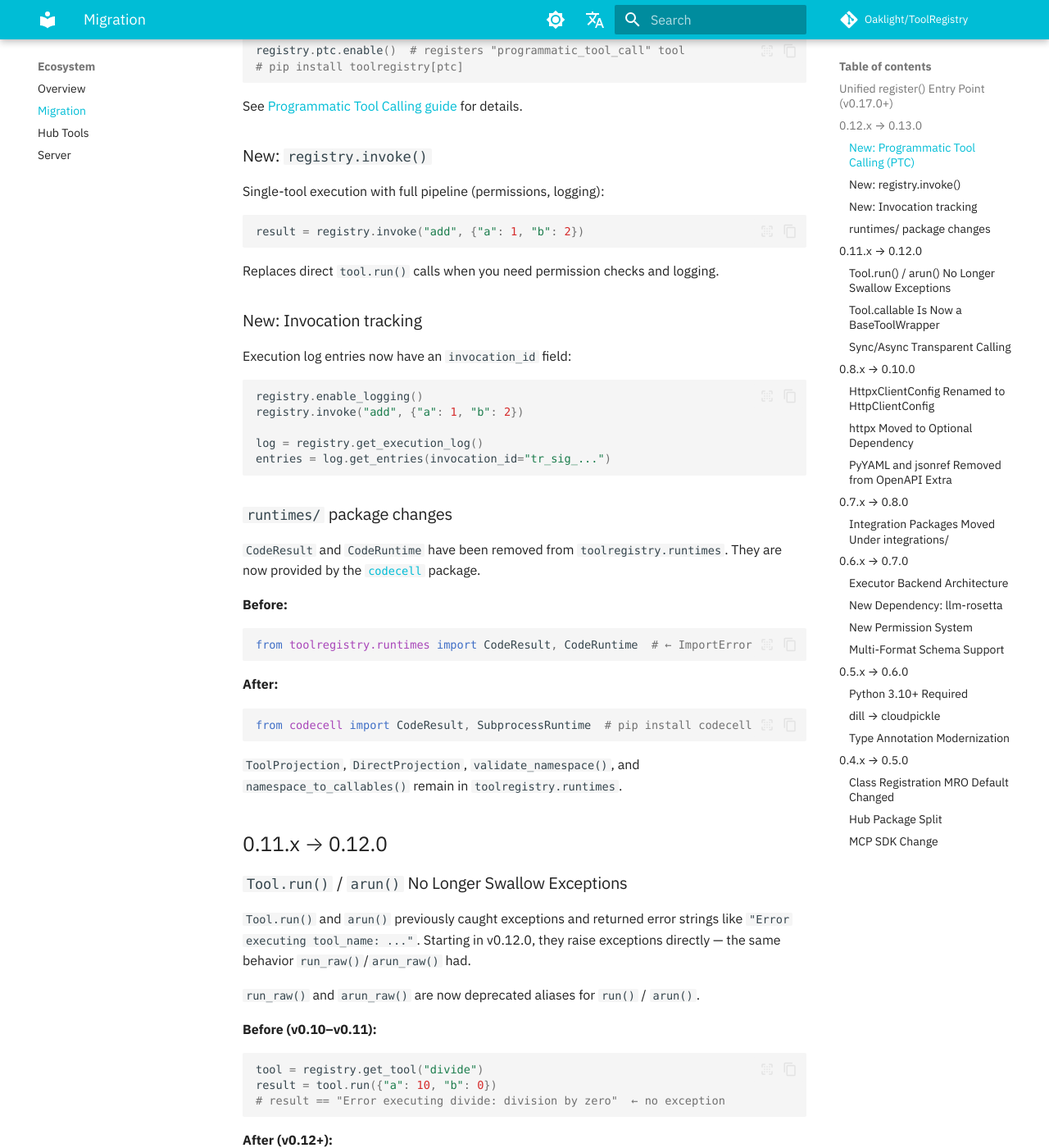
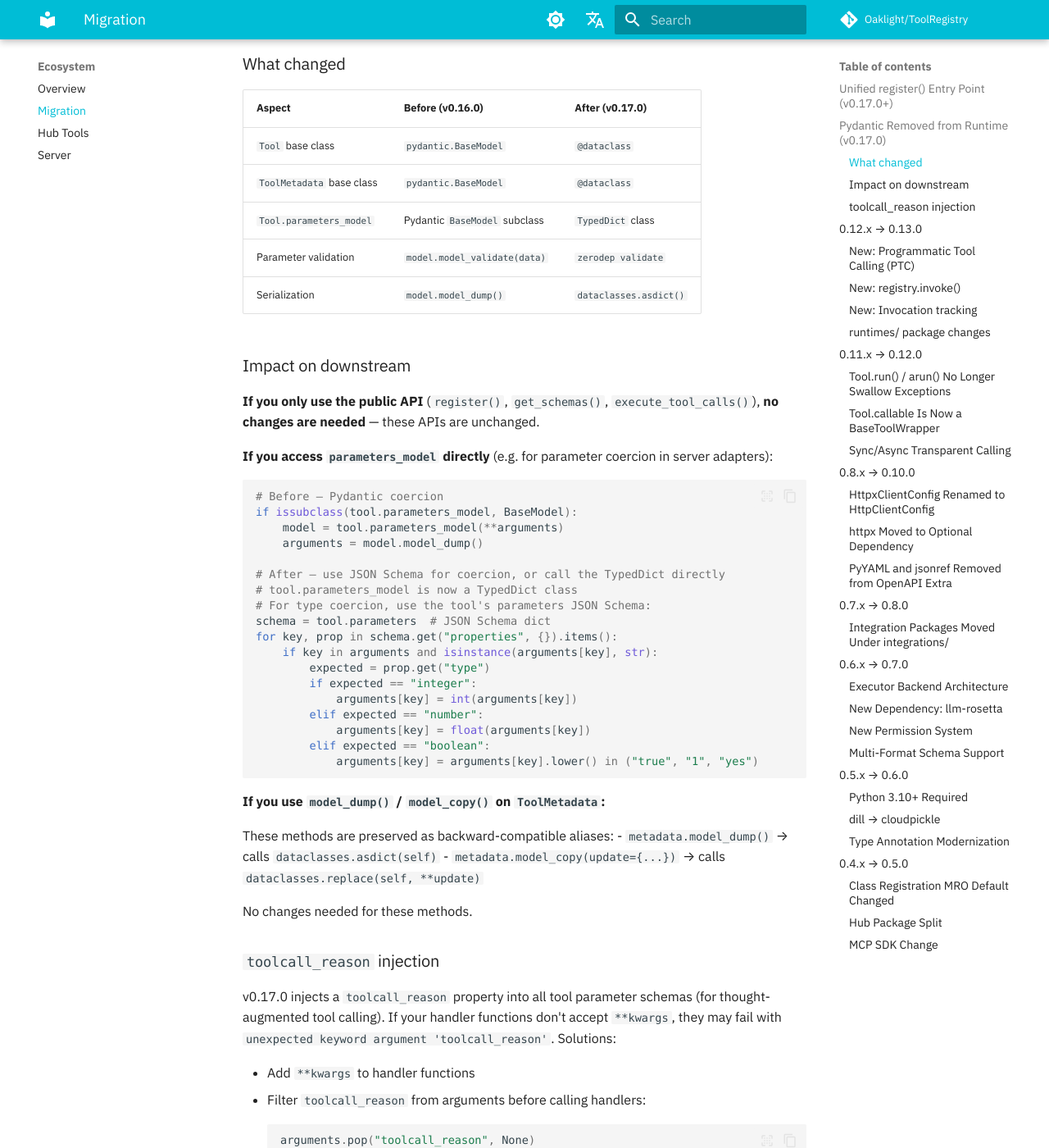
Before and after one commit to Oaklight/ToolRegistry, an MkDocs documentation site: the page built from docs/migration.md, in a window 1280 px wide and 1400 px high, scrolled down 1298 px. Shown: the whole window at 82% size. Built offline with MkDocs 1.6.1 and Material for MkDocs 9.7.7, drawn with Linux system fonts in a browser that asks for light colours; some web fonts are replaced; comment, search, counter and statistics services are not loaded; some of the changed text lies outside the part shown.

Commit message:
docs: add Pydantic removal migration guide, mark as breaking in changelog

````diff
--- a/docs/migration.md
+++ b/docs/migration.md
@@ -21,6 +21,65 @@ All `register_from_*` methods are now **deprecated** in favor of a single `regis
 Auto-detection works for most types — functions, classes, and LangChain tools don't need `source=`. String/dict targets (MCP, OpenAPI) require an explicit `source=` hint.
 
 The old methods continue to work but emit `DeprecationWarning`. They will be removed in a future major version.
+
+## Pydantic Removed from Runtime (v0.17.0)
+
+`Tool` and `ToolMetadata` have been converted from Pydantic `BaseModel` to standard `dataclasses`. `parameters_model` is now a `TypedDict` class (from `zerodep validate`) instead of a Pydantic model.
+
+### What changed
+
+| Aspect | Before (v0.16.0) | After (v0.17.0) |
+|--------|-------------------|------------------|
+| `Tool` base class | `pydantic.BaseModel` | `@dataclass` |
+| `ToolMetadata` base class | `pydantic.BaseModel` | `@dataclass` |
+| `Tool.parameters_model` | Pydantic `BaseModel` subclass | `TypedDict` class |
+| Parameter validation | `model.model_validate(data)` | `zerodep validate` |
+| Serialization | `model.model_dump()` | `dataclasses.asdict()` |
+
+### Impact on downstream
+
+**If you only use the public API** (`register()`, `get_schemas()`, `execute_tool_calls()`), **no changes are needed** — these APIs are unchanged.
+
+**If you access `parameters_model` directly** (e.g. for parameter coercion in server adapters):
+
+```python
+# Before — Pydantic coercion
+if issubclass(tool.parameters_model, BaseModel):
+    model = tool.parameters_model(**arguments)
+    arguments = model.model_dump()
+
+# After — use JSON Schema for coercion, or call the TypedDict directly
+# tool.parameters_model is now a TypedDict class
+# For type coercion, use the tool's parameters JSON Schema:
+schema = tool.parameters  # JSON Schema dict
+for key, prop in schema.get("properties", {}).items():
+    if key in arguments and isinstance(arguments[key], str):
+        expected = prop.get("type")
+        if expected == "integer":
+            arguments[key] = int(arguments[key])
+        elif expected == "number":
+            arguments[key] = float(arguments[key])
+        elif expected == "boolean":
+            arguments[key] = arguments[key].lower() in ("true", "1", "yes")
+```
+
+**If you use `model_dump()` / `model_copy()` on `ToolMetadata`:**
+
+These methods are preserved as backward-compatible aliases:
+- `metadata.model_dump()` → calls `dataclasses.asdict(self)`
+- `metadata.model_copy(update={...})` → calls `dataclasses.replace(self, **update)`
+
+No changes needed for these methods.
+
+### `toolcall_reason` injection
+
+v0.17.0 injects a `toolcall_reason` property into all tool parameter schemas (for thought-augmented tool calling). If your handler functions don't accept `**kwargs`, they may fail with `unexpected keyword argument 'toolcall_reason'`. Solutions:
+
+- Add `**kwargs` to handler functions
+- Filter `toolcall_reason` from arguments before calling handlers:
+  ```python
+  arguments.pop("toolcall_reason", None)
+  ```
 
 ## 0.12.x → 0.13.0
 
````
Also changed, not shown: docs/changelog.md (+1 -1 lines).
